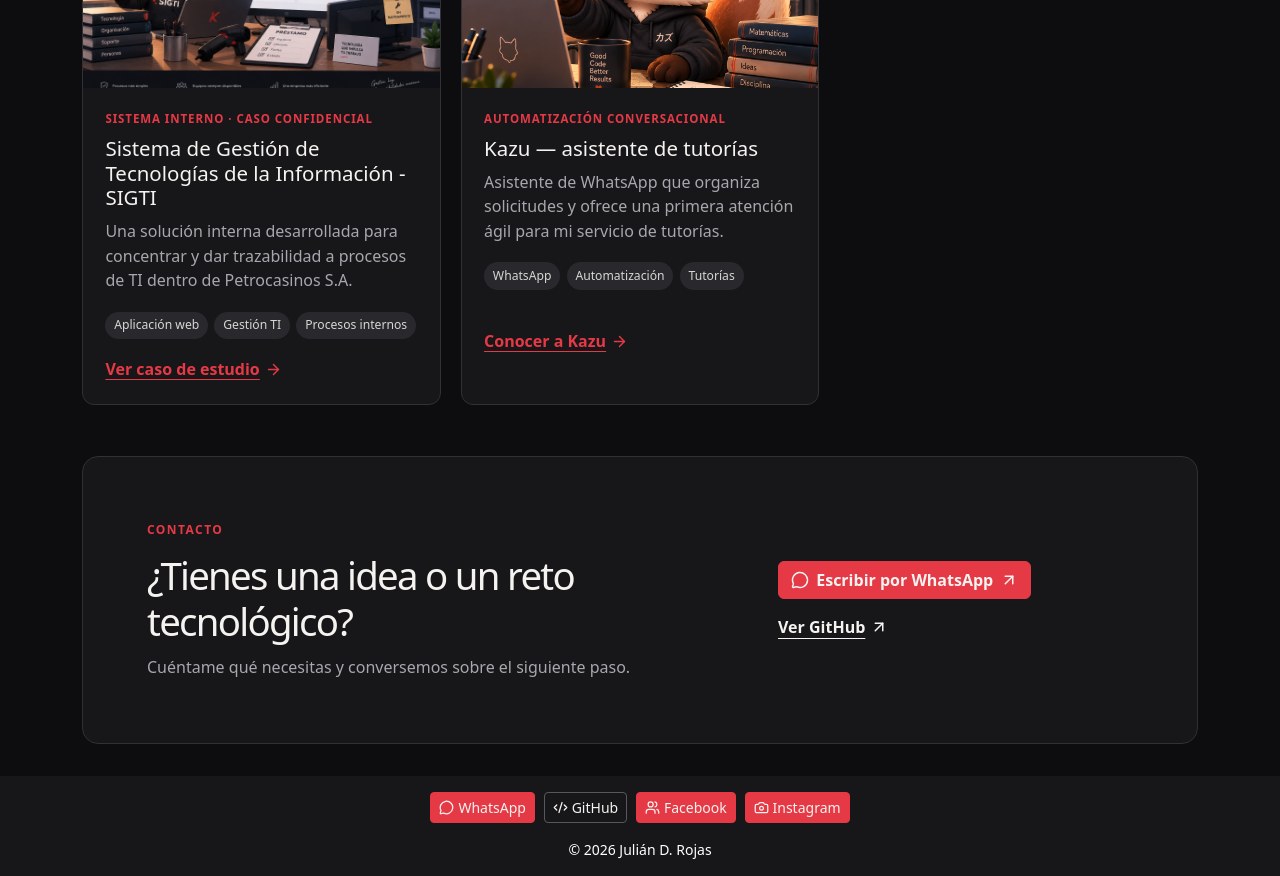
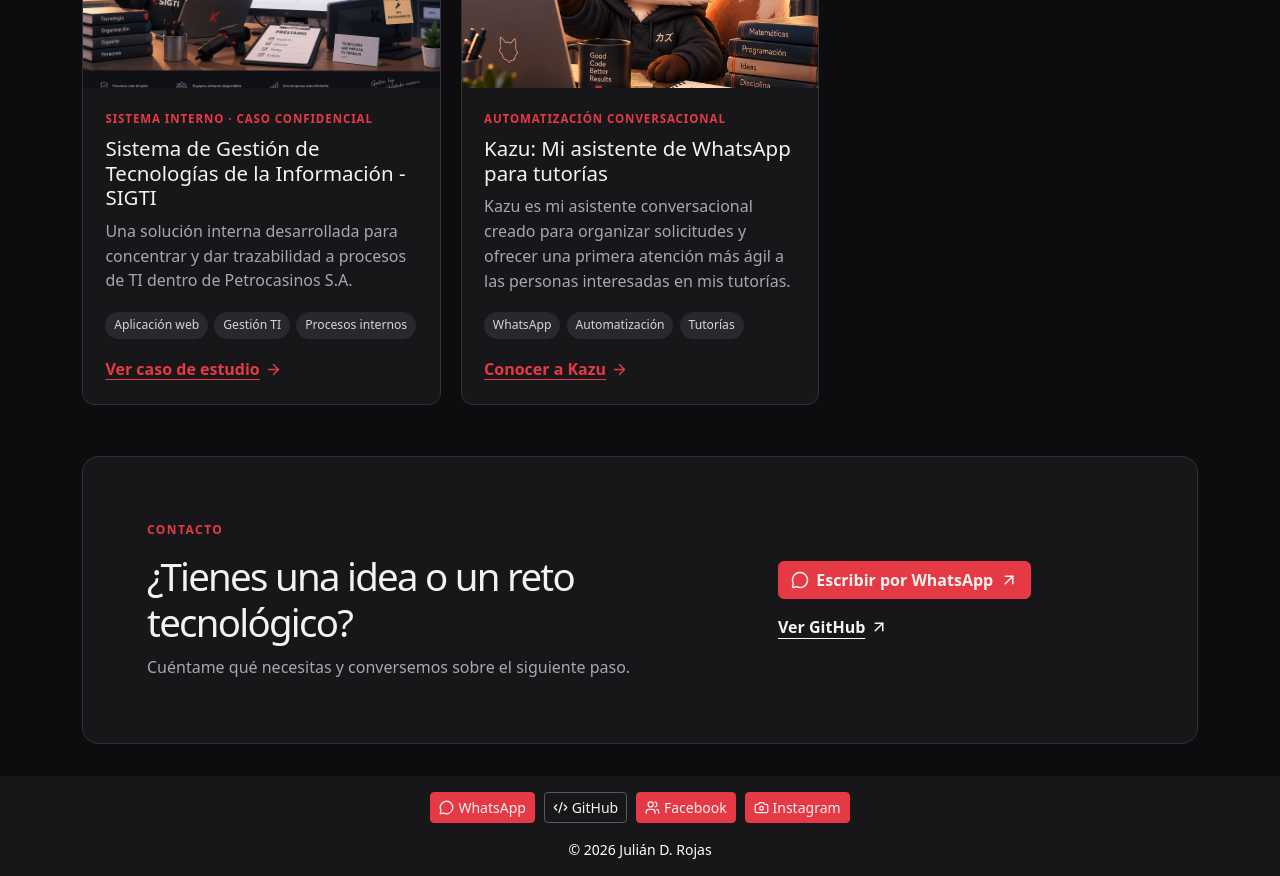
Before and after one commit to juliandrojas/pagina_personal_vercel, a React (Vite) app: page / in a window 1280 px wide. Shown: the part 2260-3136 px from the top of the page. Built offline with nearby package versions, Linux system fonts and the light colour scheme.

Commit message:
docs(portfolio): personalize Kazu description

```diff
--- a/src/data/caseStudies.js
+++ b/src/data/caseStudies.js
@@ -19,8 +19,8 @@
   },
   "bot-tutorias-whatsapp": {
     type: "Automatización conversacional",
-    title: "Kazu — asistente de WhatsApp para tutorías",
-    lead: "Kazu es un asistente conversacional creado para organizar solicitudes y ofrecer una primera atención más ágil a las personas interesadas en mis tutorías.",
+    title: "Kazu: Mi asistente de WhatsApp para tutorías",
+    lead: "Kazu es mi asistente conversacional creado para organizar solicitudes y ofrecer una primera atención más ágil a las personas interesadas en mis tutorías.",
     image: "/kazu-bot-tutorias.png",
     imageAlt: "Kazu, asistente de tutorías, trabajando junto a un portátil y cuadernos de estudio",
     tags: ["WhatsApp", "Automatización", "Tutorías"],
--- a/src/data/gallery.js
+++ b/src/data/gallery.js
@@ -12,8 +12,8 @@
   {
     src: "/kazu-bot-tutorias.png",
     alt: "Kazu, asistente de WhatsApp para tutorías, frente a un portátil y material de estudio",
-    title: "Kazu — asistente de tutorías",
-    summary: "Asistente de WhatsApp que organiza solicitudes y ofrece una primera atención ágil para mi servicio de tutorías.",
+    title: "Kazu: Mi asistente de WhatsApp para tutorías",
+    summary: "Kazu es mi asistente conversacional creado para organizar solicitudes y ofrecer una primera atención más ágil a las personas interesadas en mis tutorías.",
     type: "Automatización conversacional",
     stack: ["WhatsApp", "Automatización", "Tutorías"],
     link: "/proyectos/bot-tutorias-whatsapp",
```
